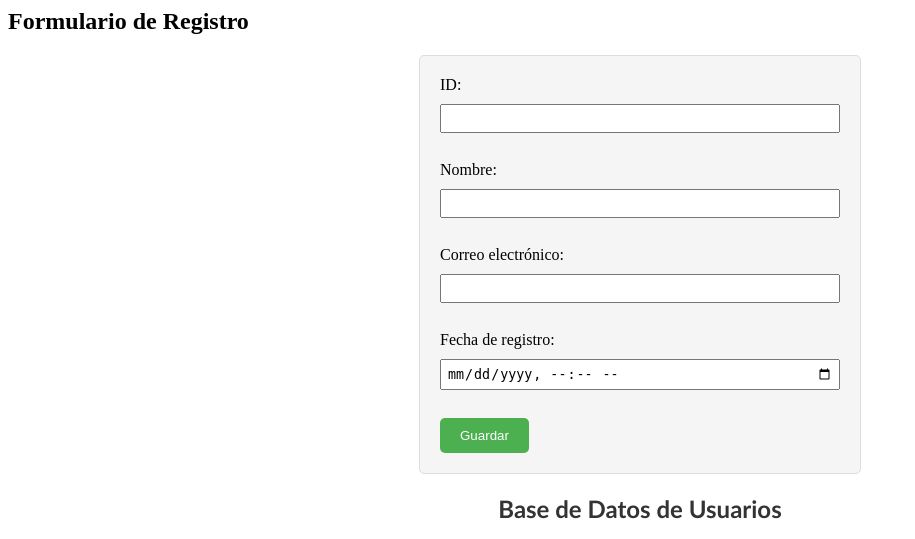
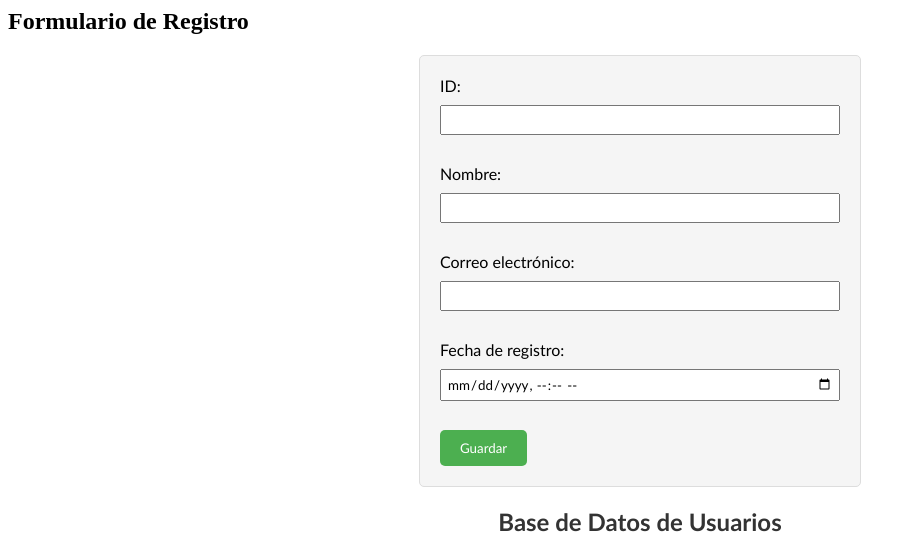
Before and after one commit to Kymsar/GCP-pipeline, a Flask app: page / in a window 1280 px wide. Shown: the top 539 px of the page, without its empty margins (0-915 px from the left). Run offline with Flask 3, Linux system fonts and the light colour scheme; data that the repository does not hold is empty.

Commit message:
More css changes

```diff
--- a/cloud_run/static/styles.css
+++ b/cloud_run/static/styles.css
@@ -9,6 +9,7 @@ h1 {
 
 /* Estilos para el formulario */
 form {
+  font-family: Calibri;
   max-width: 400px;
   margin: 0 auto;
   padding: 20px;
@@ -18,6 +19,7 @@ form {
 }
 
 label {
+  font-family: Calibri;
   display: block;
   margin-bottom: 10px;
 }
@@ -25,12 +27,14 @@ label {
 input[type="text"],
 input[type="email"],
 input[type="datetime-local"] {
+  font-family: Calibri;
   width: 100%;
   padding: 5px;
   margin-bottom: 10px;
 }
 
 button[type="submit"] {
+  font-family: Calibri;
   background-color: #4caf50;
   color: #fff;
   padding: 10px 20px;
@@ -40,5 +44,6 @@ button[type="submit"] {
 }
 
 button[type="submit"]:hover {
+  font-family: Calibri;
   background-color: #45a049;
 }
```
